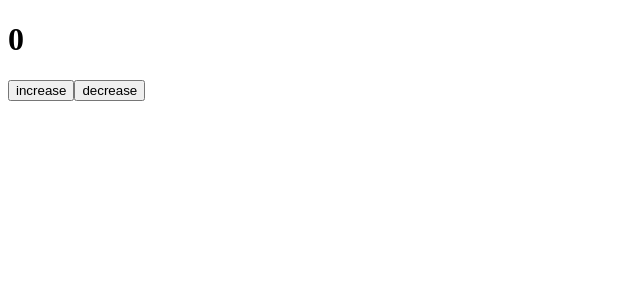
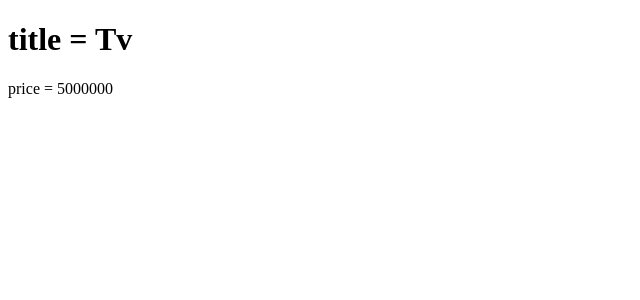
Before and after one commit to Sameer-Beg/React.js-with-Sameer, a React (Vite) app: page / in a window 1280 px wide. Shown: the top 300 px of the page, without its empty margins (0-640 px from the left). Built offline with nearby package versions, Linux system fonts and the light colour scheme.

Commit message:
Add files and codes

```diff
--- a/src/App.jsx
+++ b/src/App.jsx
@@ -6,8 +6,8 @@ import V4_TerrnoryOperater from './Components/V4_TerrnoryOperater'
 import V5_events from './Components/V5_events'
 import V6_passingArrgument from './Components/V6_passingArrgument'
 import V7_usestate from './Components/V7_usestate'
-
-
+import V8_map from './Components/V8_map'
+import V9_Filter from './Components/V9_Filter'
 const App = () => {
   return (
     <>
@@ -44,10 +44,18 @@ const App = () => {
       </div> */}
 
 
-    <div>
+    {/* <div>
         <V7_usestate/>
-    </div>
+    </div> */}
 
+    {/* <div>
+      <V8_map />
+    </div> */}
+
+
+      <div>
+        <V9_Filter/>
+      </div>
 
     </>
   )
--- /dev/null
+++ b/src/Components/V8_map.jsx
@@ -0,0 +1,18 @@
+import React from 'react'
+
+const V8_map = () => {
+    let products =[
+        {id:1, title:'iphone', brand:'Aplle', Price:120000},
+        {id:2, title:'galaxy', brand:'samsung', Price:130000},
+        {id:3, title:'lapi', brand:'Asus', Price:140000}
+    ]
+  return (
+    <div>
+      {
+        products.map((data)=><div key={data.id}><h1>title = {data.title}</h1><h2>brand = {data.brand}</h2><h3>price = {data.Price}</h3></div>)
+      }
+    </div>
+  )
+}
+
+export default V8_map
--- /dev/null
+++ b/src/Components/V9_Filter.jsx
@@ -0,0 +1,26 @@
+import React from 'react'
+
+const V9_Filter = () => {
+  // Array of products with their properties
+    let products = [
+        {id:1 , title:"Apple", catogery:"mobiles" ,  price:20000},
+        {id:2 , title:"washingmachine", catogery:"machines" ,  price:120000},
+        {id:3 , title:"Tv", catogery:"Tv" ,  price:5000000}
+    ]
+    // Filter products by category "machines"
+    const filtereddata = products.filter((data)=>data.catogery == "Tv")
+
+    // Log filtered data to the console
+    console.log(filtereddata)
+  return (
+    <div>
+      {filtereddata.map((data)=><div key={data.id}>
+
+        <h1>title = {data.title}</h1>
+        <p> price = {data.price}</p>
+      </div>)}
+    </div>
+  )
+}
+
+export default V9_Filter
```
